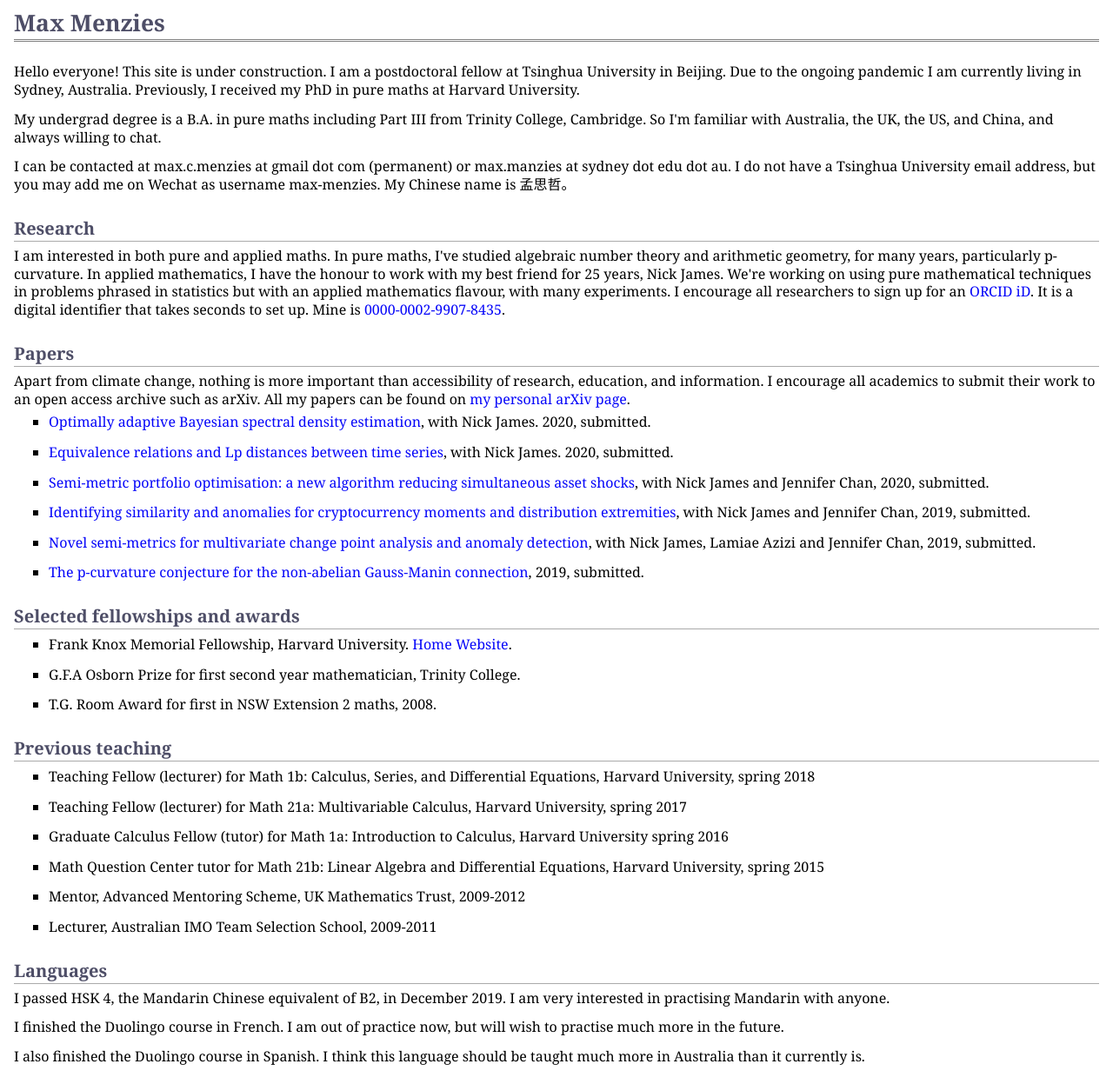
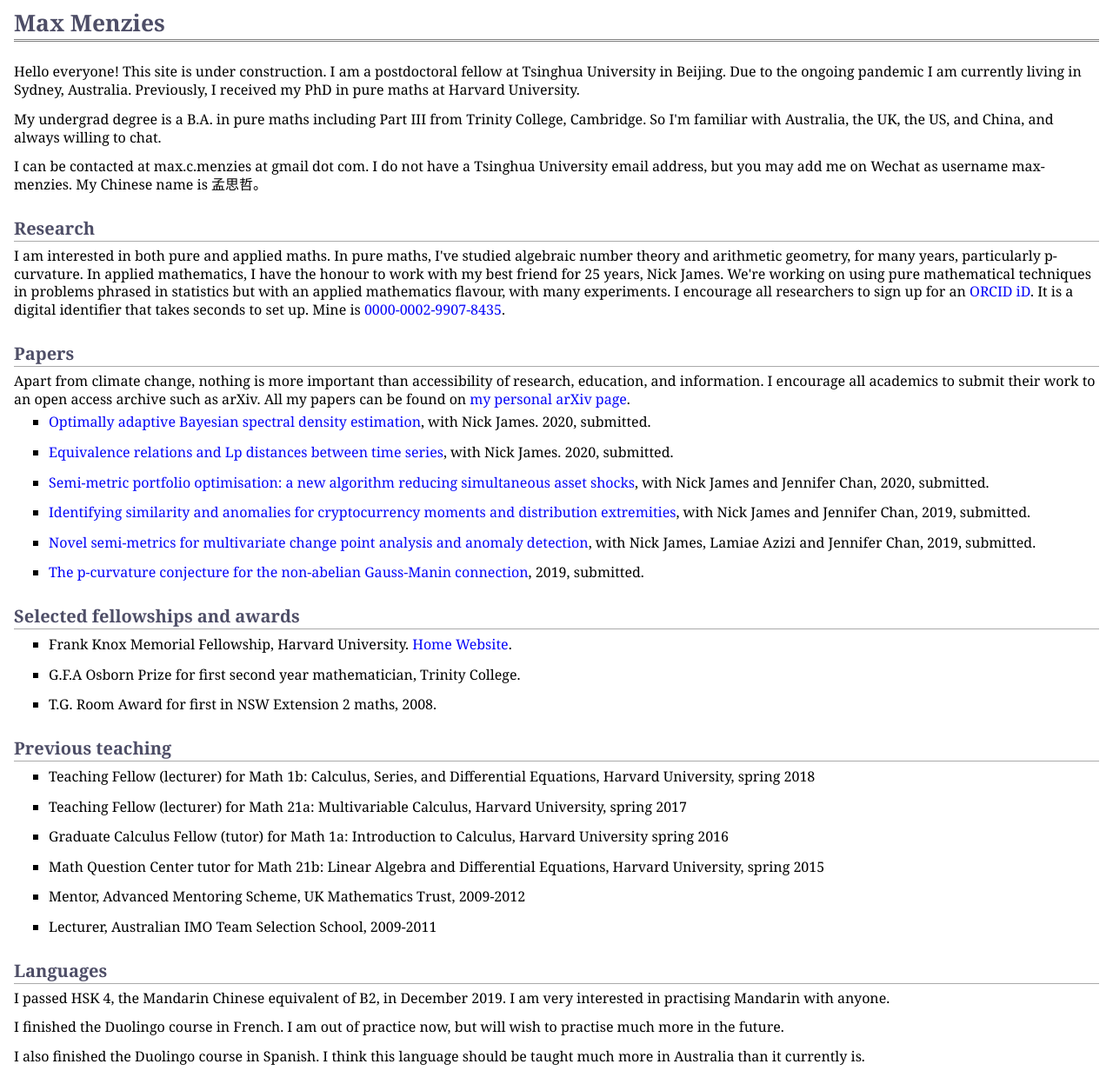
Before and after one commit to MaxMenzies/maxmenzies.com, a Jekyll site: the page index.html, which Jekyll copies as it is, in a window 1280 px wide. Shown: the whole page at 87% size. Built offline with Jekyll 4.4.1, drawn with Linux system fonts in a browser that asks for light colours.

Commit message:
Update index.html

```diff
--- a/index.html
+++ b/index.html
@@ -15,7 +15,7 @@
 <p>Hello everyone! This site is under construction. I am a postdoctoral fellow at Tsinghua University in Beijing. Due to the ongoing pandemic I am currently living in Sydney, Australia. Previously, I received my PhD in pure maths at Harvard University.
 </p>
 <p>My undergrad degree is a B.A. in pure maths including Part III from Trinity College, Cambridge. So I'm familiar with Australia, the UK, the US, and China, and always willing to chat.</p>
-<p>I can be contacted at max.c.menzies at gmail dot com (permanent) or max.manzies at sydney dot edu dot au. I do not have a Tsinghua University email address, but you may add me on Wechat as username max-menzies. My Chinese name is 孟思哲。</p>
+<p>I can be contacted at max.c.menzies at gmail dot com. I do not have a Tsinghua University email address, but you may add me on Wechat as username max-menzies. My Chinese name is 孟思哲。</p>
 <h2>Research</h2>
 <p>I am interested in both pure and applied maths. In pure maths, I've studied algebraic number theory and arithmetic geometry, for many years, particularly p-curvature. In applied mathematics, I have the honour to work with my best friend for 25 years, Nick James. We're working on using pure mathematical techniques in problems phrased in statistics but with an applied mathematics flavour, with many experiments. I encourage all researchers to sign up for an <a href="https://orcid.org">ORCID iD</a>. It is a digital identifier that takes seconds to set up. Mine is <a href="https://orcid.org/0000-0002-9907-8435.">0000-0002-9907-8435</a>.
 </p>
```
